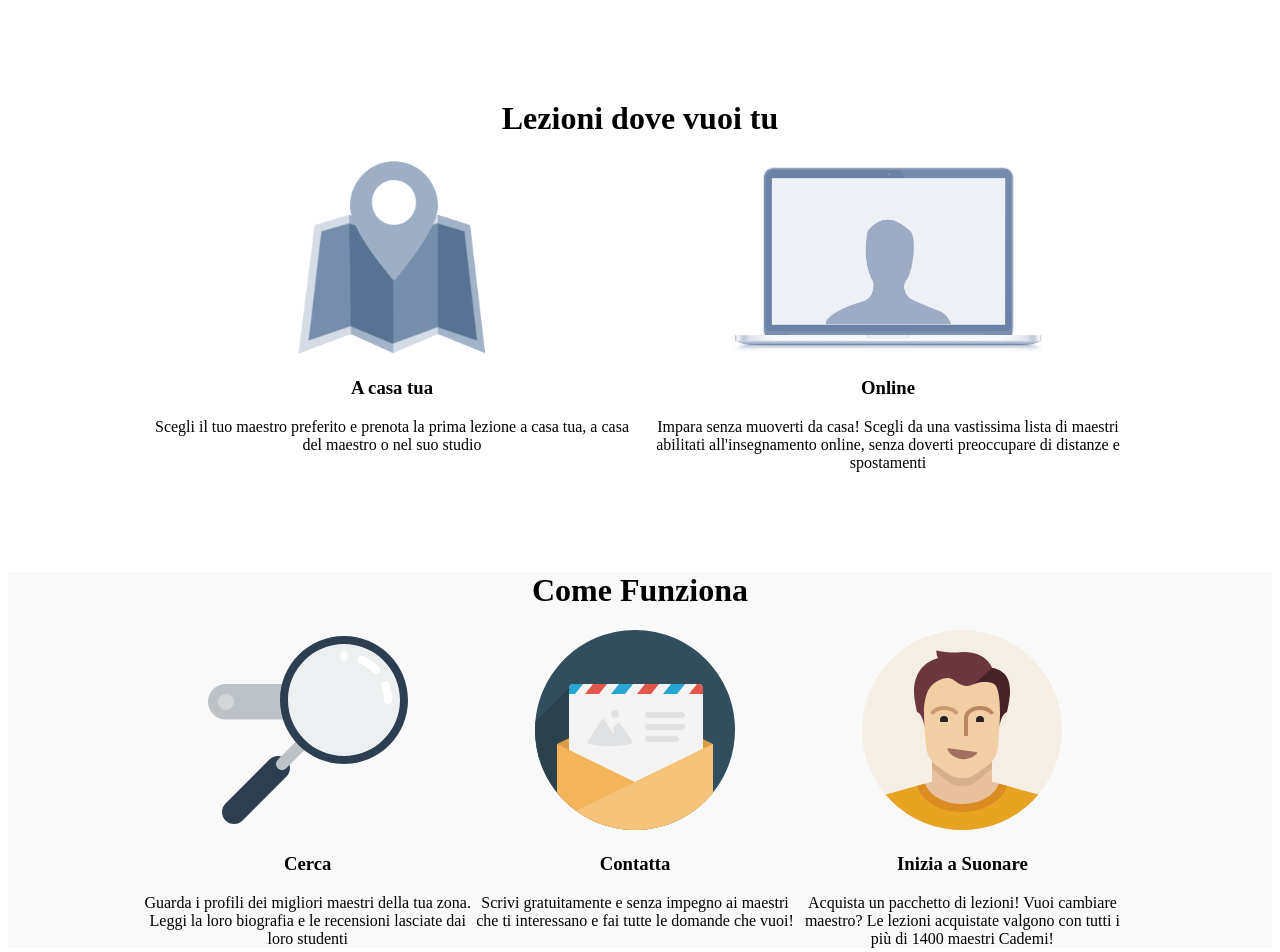
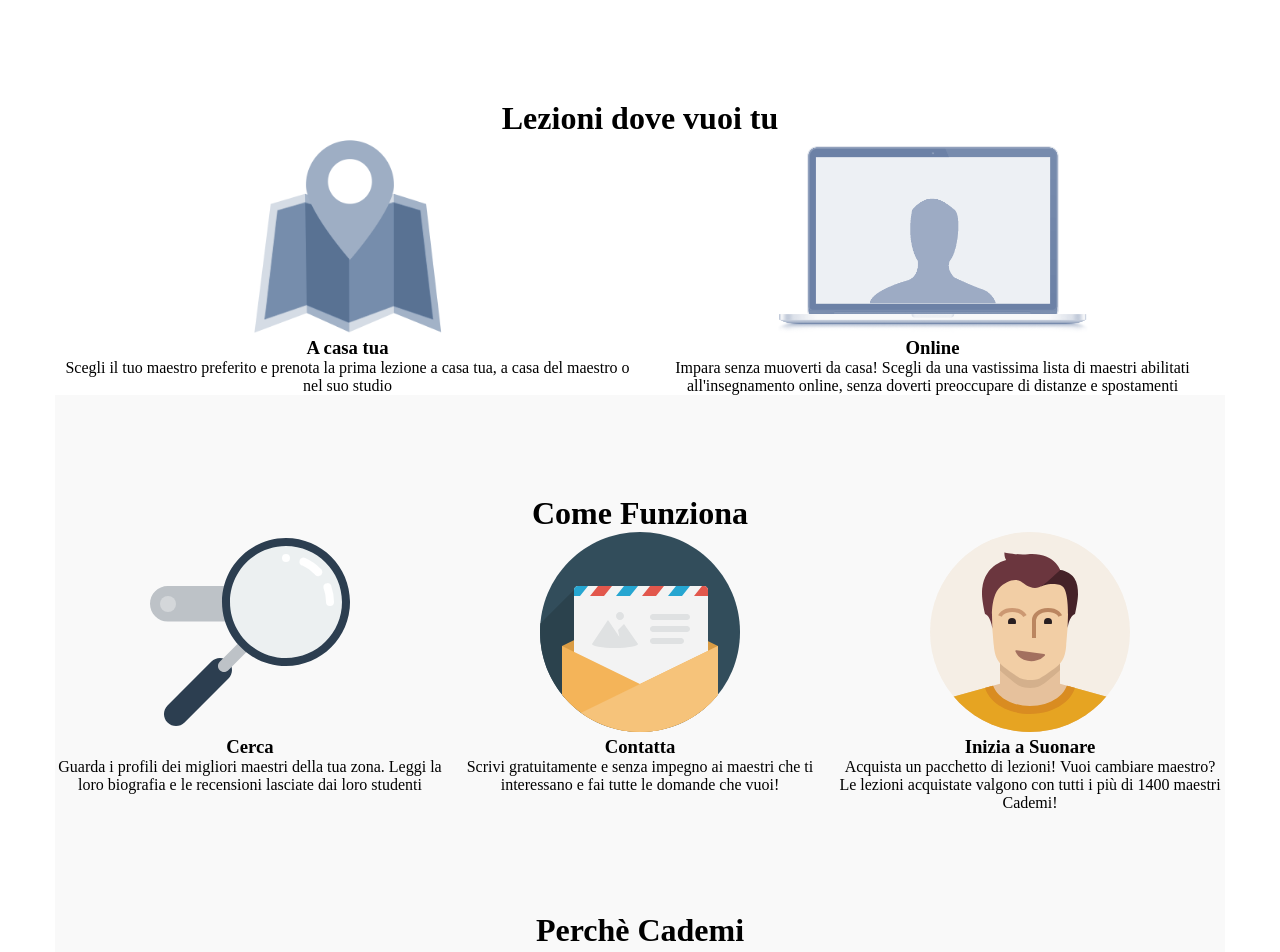
Before and after one commit to SavignanoFrancesco/html-css-resp-wannabe-12bool, a plain HTML site: page index.html in a window 1280 px wide. Shown: the top 952 px of the page. Drawn offline with Linux system fonts and the light colour scheme.

Commit message:
completato

```diff
--- a/12bool.css
+++ b/12bool.css
@@ -1,3 +1,4 @@
+
 .container {
     max-width: 1170px;
     margin: 0 auto;
@@ -10,7 +11,7 @@
 }
 
 [class*="col-"] {
-    float: left;
+    float: unset;
 }
 
 .col-xs-1 {
@@ -110,6 +111,11 @@
 }
 
 @media screen and (min-width: 768px) {
+
+    [class*="col-"] {
+        float: left;
+    }
+
     .col-md-1 {
         width: calc(100% / 12);
     }
--- a/index.html
+++ b/index.html
@@ -4,18 +4,19 @@
     <meta charset="utf-8">
     <meta name="viewport" content="width=device-width, initial-scale=1.0">
     <link rel="stylesheet" href="style.css">
+    <link rel="stylesheet" href="12bool.css">
     <title>Boolean aCademy</title>
   </head>
   <body>
     <div id="lezioni" class="container">
-      <div class="row">
+      <div class="row col-xs-12 col-md-12 col-lg-12">
         <h1>Lezioni dove vuoi tu</h1>
-        <div class="left">
+        <div class="col-xs-12 col-md-6 col-lg-6">
           <img src="img/icon/maps.png" alt="">
           <h3>A casa tua</h3>
           Scegli il tuo maestro preferito e prenota la prima lezione a casa tua, a casa del maestro o nel suo studio
         </div>
-        <div class="right">
+        <div class="col-xs-12 col-md-6 col-lg-6">
           <img src="img/icon/screen.png" alt="">
           <h3>Online</h3>
           Impara senza muoverti da casa! Scegli da una vastissima lista di maestri abilitati all'insegnamento online, senza doverti preoccupare di distanze e spostamenti
@@ -24,19 +25,19 @@
     </div>
 
     <div id="steps" class="container grey">
-      <div class="row">
+      <div class="row col-xs-12 col-md-12 col-lg-12">
         <h1>Come Funziona</h1>
-        <div class="left">
+        <div class="col-xs-12 col-md-4 col-lg-4">
           <img src="img/search.svg" alt="">
           <h3>Cerca</h3>
           Guarda i profili dei migliori maestri della tua zona. Leggi la loro biografia e le recensioni lasciate dai loro studenti
         </div>
-        <div class="central">
+        <div class="col-xs-12 col-md-4 col-lg-4">
           <img src="img/letter.svg" alt="">
           <h3>Contatta</h3>
           Scrivi gratuitamente e senza impegno ai maestri che ti interessano e fai tutte le domande che vuoi!
         </div>
-        <div class="right">
+        <div class="col-xs-12 col-md-4 col-lg-4">
           <img src="img/male.svg" alt="">
           <h3>Inizia a Suonare</h3>
           Acquista un pacchetto di lezioni! Vuoi cambiare maestro? Le lezioni acquistate valgono con tutti i più di 1400 maestri Cademi!
@@ -45,7 +46,7 @@
     </div>
 
     <div id="why" class="container grey">
-      <div class="row">
+      <div class="row col-xs-12 col-md-12 col-lg-12">
         <h1>Perchè Cademi</h1>
         <div class="first">
           <img src="img/icon/profile.png" alt="">
--- a/style.css
+++ b/style.css
@@ -1,3 +1,9 @@
+*{
+    margin: 0;
+    padding: 0;
+    box-sizing: border-box;
+}
+
 .row {
   width: 992px;
   margin-left: auto;
```
